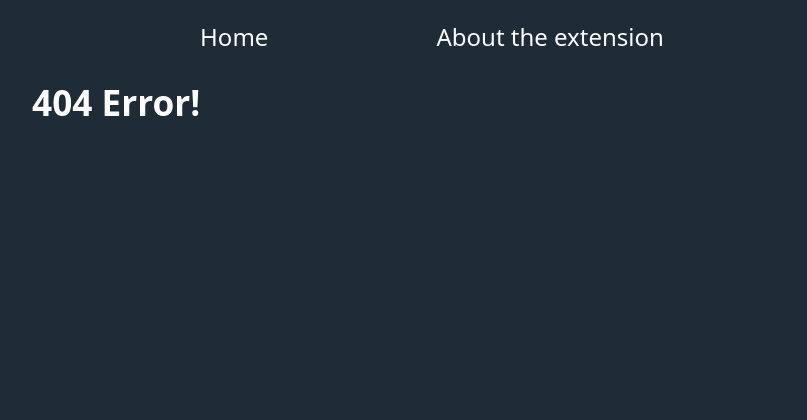
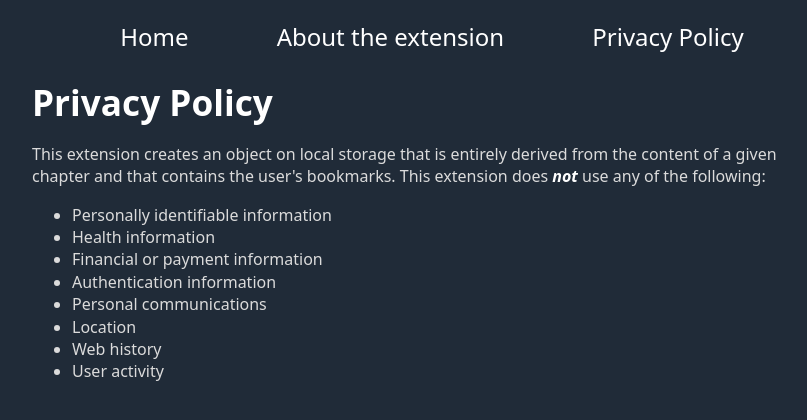
Before and after one commit to ashleystringer/test-next, a Next.js app: page /policy in a window 1280 px wide. Before the commit this address had no page. Shown: the top 420 px of the page, without its empty margins (208-1015 px from the left). Built offline with nearby package versions, Linux system fonts and the light colour scheme.

Commit message:
added policy directoy

```diff
--- a/src/components/NavBar.js
+++ b/src/components/NavBar.js
@@ -15,6 +15,11 @@ export default function NavBar() {
             About the extension
           </Link>
         </li>
+        <li>
+          <Link href="/policy">
+            Privacy Policy
+          </Link>
+        </li>
       </ul>
     </nav>
   )
--- /dev/null
+++ b/src/pages/policy/index.js
@@ -0,0 +1,21 @@
+export default function Policy() {
+    return (
+      <>
+        <h1>Privacy Policy</h1>
+        <p>
+          This extension creates an object on local storage that is entirely derived from the content of a given chapter and that contains the user&apos;s bookmarks.
+          This extension does <strong><em>not</em></strong> use any of the following:
+            <ul>
+                <li>Personally identifiable information</li>
+                <li>Health information</li>
+                <li>Financial or payment information</li>
+                <li>Authentication information</li>
+                <li>Personal communications</li>
+                <li>Location</li>
+                <li>Web history</li>
+                <li>User activity</li>
+            </ul>
+        </p>
+      </>
+    );
+  }
```
